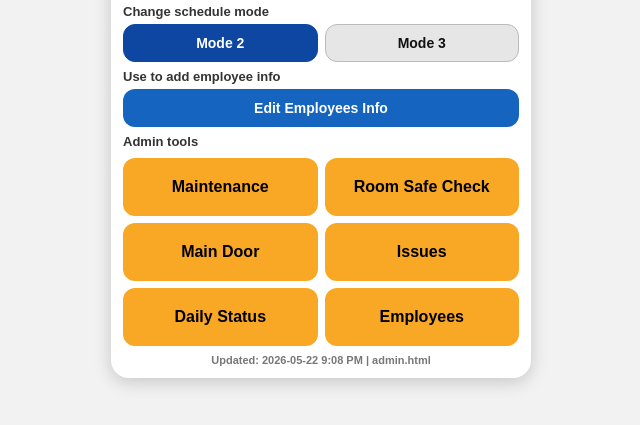
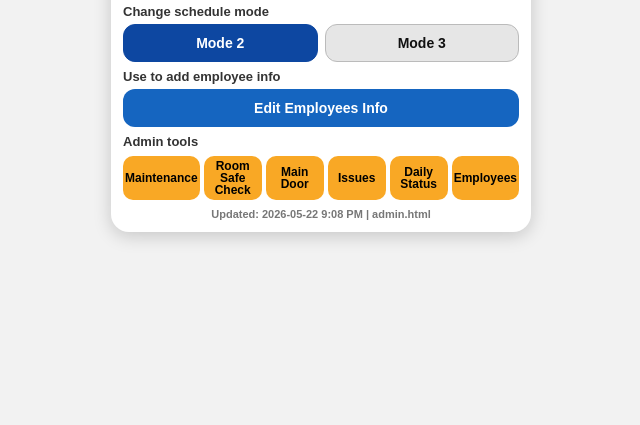
Before and after one commit to facilitytrackergms-hub/facility-task-tracker-gms, a plain HTML site: page admin/admin.html in a window 1280 px wide. Shown: the part 127-552 px from the top of the page, without its empty margins (319-959 px from the left). Drawn offline with Linux system fonts and the light colour scheme.

Commit message:
Update admin.css

```diff
--- a/admin/admin.css
+++ b/admin/admin.css
@@ -205,25 +205,23 @@
 
 .rooms-grid {
   display: grid;
-      grid-template-columns: 1fr 1fr;
-      gap: 7px;
-      margin-top: 8px;
+  grid-template-columns: repeat(6, 1fr);
+  gap: 4px;
+  margin-top: 6px;
 }
 
 .rooms-grid button {
   width: 100%;
-      min-height: 58px;
-      font-size: 16px;
-      padding: 7px 5px;
-      line-height: 1.1;
+  min-height: 40px;
+  font-size: 12px;
+  padding: 4px 2px;
+  line-height: 1;
   display: flex;
-      flex-direction: column;
   align-items: center;
   justify-content: center;
-      border-radius: 12px;
-      margin: 0;
-    }
-
+  border-radius: 10px;
+  margin: 0;
+}
     .room-number {
       font-size: 21px;
       font-weight: bold;
```
Lines whose indentation alone changed are shown as unchanged.
